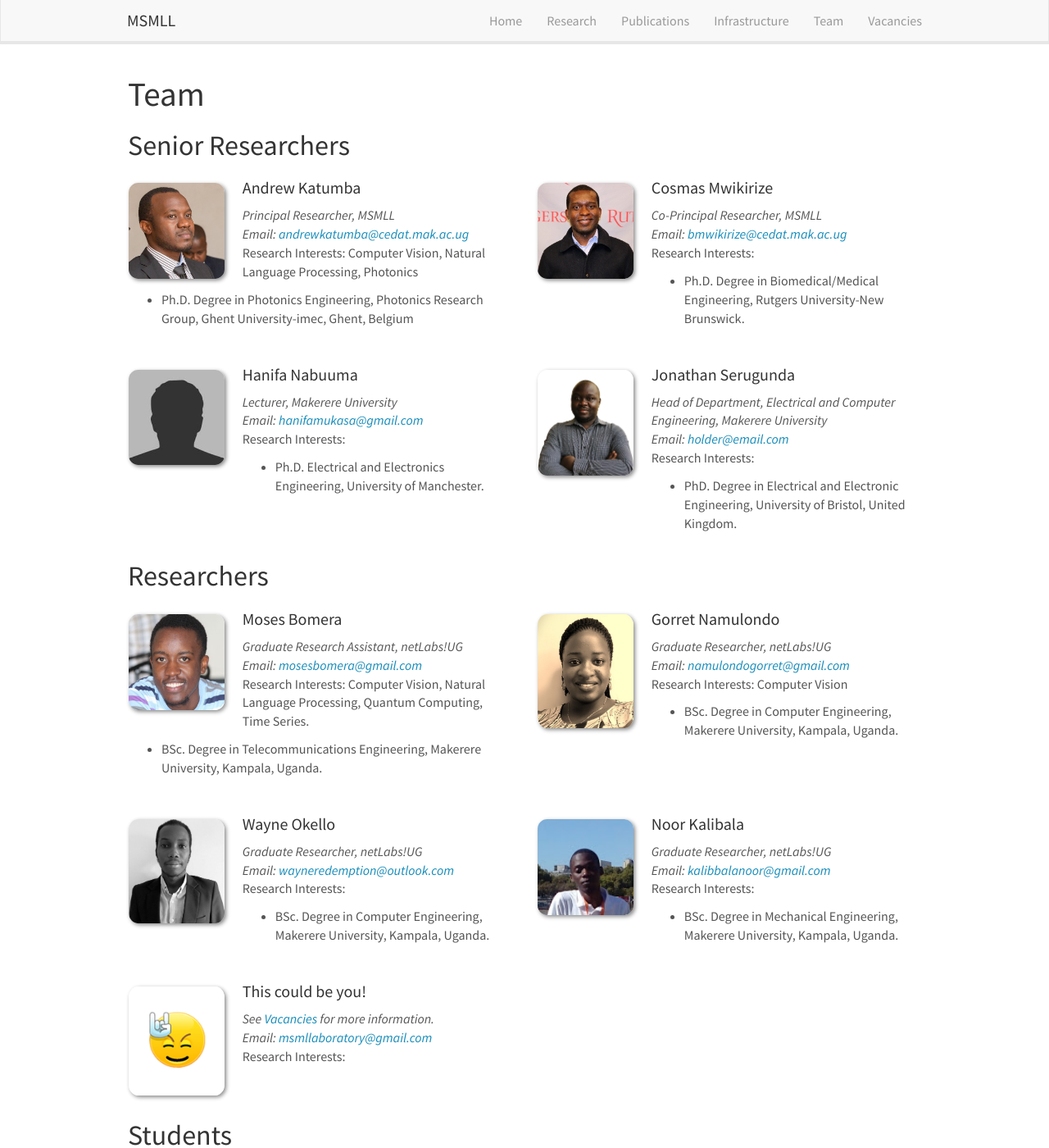
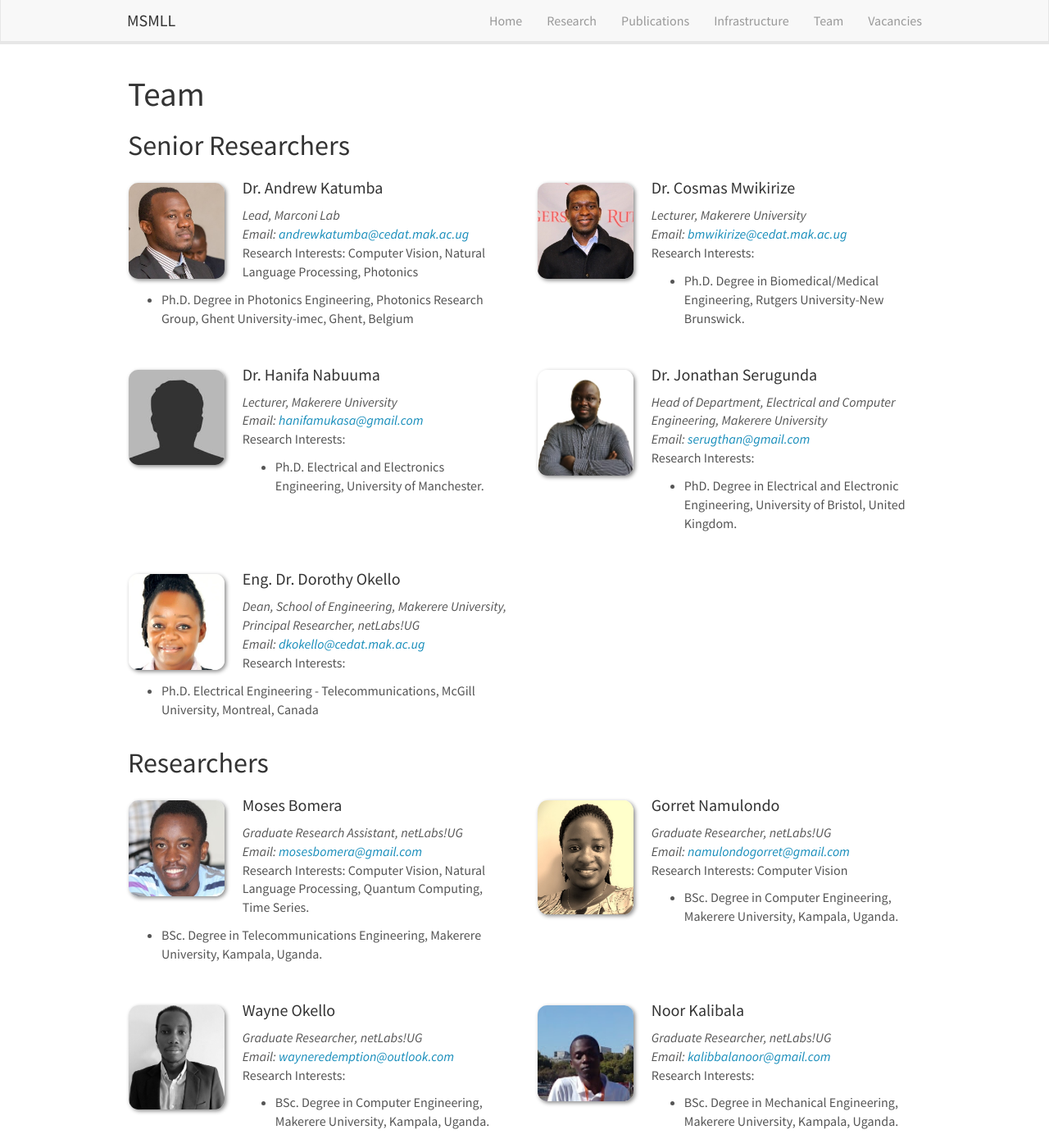
Before and after one commit to msmll/site, a Jekyll site: the page built from _pages/team.md, in a window 1280 px wide and 1400 px high. Shown: the whole window at 82% size. Built offline with Jekyll 4.4.1, drawn with Linux system fonts in a browser that asks for light colours; nearby versions of some CDN libraries.

Commit message:
Add senior researcher

```diff
--- a/_data/seniors.yml
+++ b/_data/seniors.yml
@@ -1,29 +1,36 @@
-- name: Andrew Katumba
+- name: Dr. Andrew Katumba
   photo: Andrew.png
-  info: Principal Researcher, MSMLL
+  info: Lead, Marconi Lab
   interests: Computer Vision, Natural Language Processing, Photonics
   email: andrewkatumba@cedat.mak.ac.ug
   number_educ: 1
   education1: Ph.D. Degree in Photonics Engineering, Photonics Research Group, Ghent University-imec, Ghent, Belgium
 
-- name: Cosmas Mwikirize
+- name: Dr. Cosmas Mwikirize
   photo: cosmas.jpeg
-  info: Co-Principal Researcher, MSMLL
+  info: Lecturer, Makerere University
   interests:
   email: bmwikirize@cedat.mak.ac.ug
   number_educ: 1
   education1: Ph.D. Degree in Biomedical/Medical Engineering, Rutgers University-New Brunswick.
 
-- name: Hanifa Nabuuma
+- name: Dr. Hanifa Nabuuma
   photo: bio-photo.jpg
   info: Lecturer, Makerere University
   email: hanifamukasa@gmail.com
   number_educ: 1
   education1: Ph.D. Electrical and Electronics Engineering, University of Manchester.
 
-- name: Jonathan Serugunda
+- name: Dr. Jonathan Serugunda
   photo: jonathan.jpg
   info: Head of Department, Electrical and Computer Engineering, Makerere University
-  email: holder@email.com
+  email: serugthan@gmail.com
   number_educ: 1
   education1: PhD. Degree in Electrical and Electronic Engineering, University of Bristol, United Kingdom.
+
+- name: Eng. Dr. Dorothy Okello
+  photo: dorothy.jpeg
+  info: Dean, School of Engineering, Makerere University, Principal Researcher, netLabs!UG
+  email: dkokello@cedat.mak.ac.ug
+  number_educ: 1
+  education1: Ph.D. Electrical Engineering - Telecommunications, McGill University, Montreal, Canada
```
Also changed, not shown: images/teampic/dorothy.jpeg (added).
